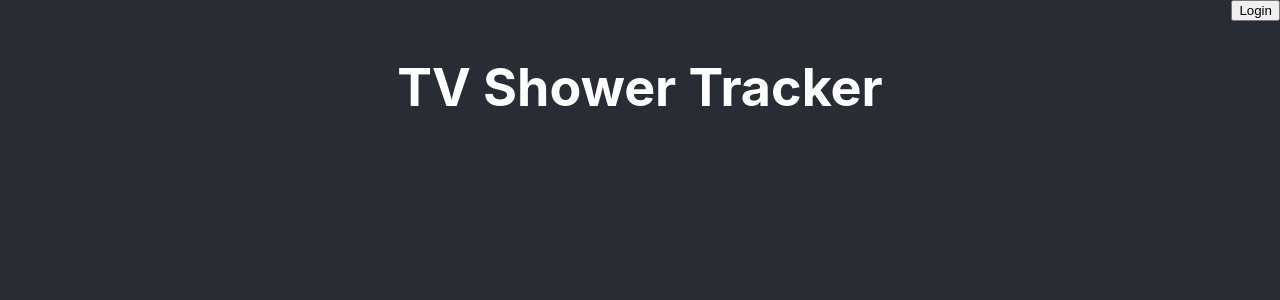
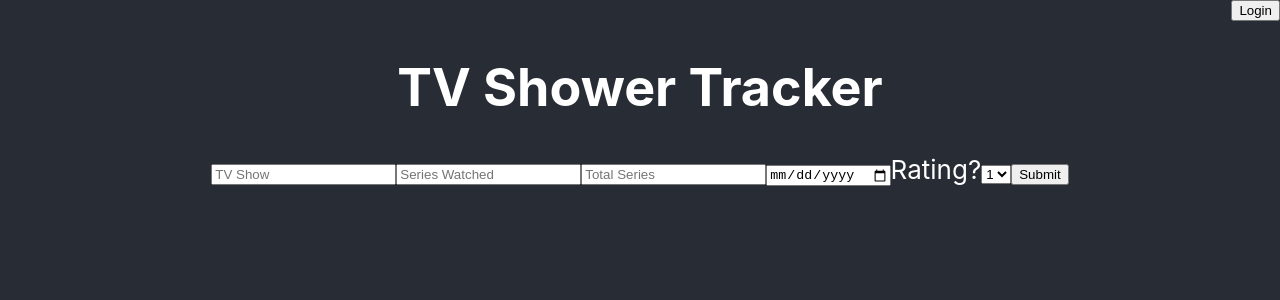
Before and after one commit to Sunbearian/tv-show-tracker, a React (Create React App) app in the folder frontend/: page / in a window 1280 px wide. Shown: the top 300 px of the page. Built offline with nearby package versions, Linux system fonts and the light colour scheme.

Commit message:
Input form working and captuing data in state

```diff
--- a/frontend/src/components/App/App.tsx
+++ b/frontend/src/components/App/App.tsx
@@ -1,6 +1,7 @@
 import React from "react";
 import "./App.css";
 import NavBar from "../NavBar/NavBar";
+import TvShowInput from "../TvShowList/TvShowInput";
 
 function App() {
 	return (
@@ -8,6 +9,7 @@ function App() {
 			<NavBar></NavBar>
 			<header className="App-header">
 				<h1>TV Shower Tracker</h1>
+				<TvShowInput></TvShowInput>
 			</header>
 		</div>
 	);
--- /dev/null
+++ b/frontend/src/components/TvShowList/TvShowInput.tsx
@@ -0,0 +1,64 @@
+import { useState } from "react";
+
+type TvShowInputType = {
+	show_name: string;
+	series_watched: number;
+	total_Series: number;
+	last_watched: Date;
+	rating: number;
+};
+
+export default function TvShowInput() {
+	const [input, setInput] = useState<TvShowInputType>();
+
+	const handleChange = (
+		event:
+			| React.ChangeEvent<HTMLInputElement>
+			| React.ChangeEvent<HTMLSelectElement>
+	) => {
+		setInput({
+			...input,
+			[event.target.name]: event.currentTarget.value,
+		} as Pick<TvShowInputType, keyof TvShowInputType>);
+	};
+	{
+		console.log(input);
+	}
+	return (
+		<form>
+			<input
+				type="text"
+				placeholder="TV Show"
+				name="show_name"
+				onChange={handleChange}
+			></input>
+			<input
+				type="number"
+				placeholder="Series Watched"
+				name="series_watched"
+				onChange={handleChange}
+			></input>
+			<input
+				onChange={handleChange}
+				type="number"
+				placeholder="Total Series"
+				name="total_series"
+			></input>
+			<input
+				onChange={handleChange}
+				type="date"
+				placeholder="Last watched"
+				name="last_watched"
+			></input>
+			<label htmlFor="rating">Rating?</label>
+			<select onChange={handleChange} id="rating" name="rating">
+				<option placeholder="Rating">1</option>
+				<option placeholder="Rating">2</option>
+				<option placeholder="Rating">3</option>
+				<option placeholder="Rating">4</option>
+				<option placeholder="Rating">5</option>
+			</select>
+			<input type="submit"></input>
+		</form>
+	);
+}
--- /dev/null
+++ b/frontend/src/components/TvShowList/TvShowList.tsx
@@ -0,0 +1 @@
+export default function TvShowList() {}
```
Also changed, not shown: frontend/src/components/TvShowList/TvShowList.css (added).
